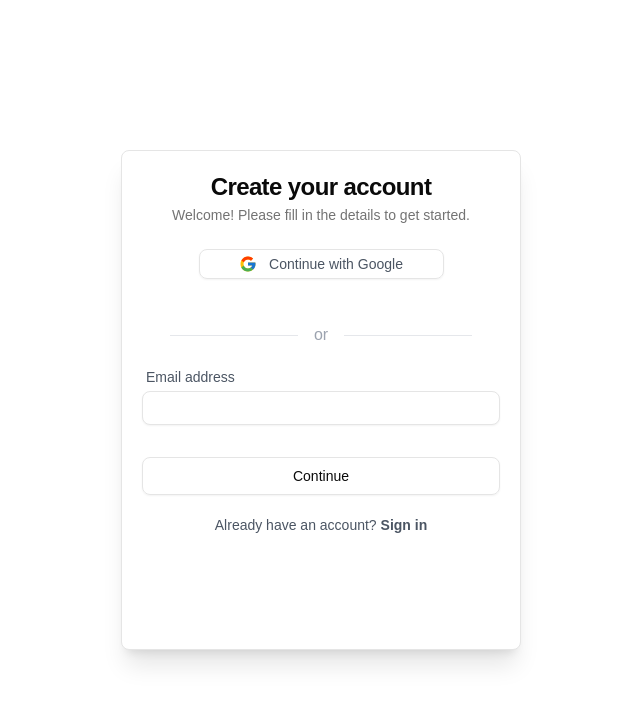
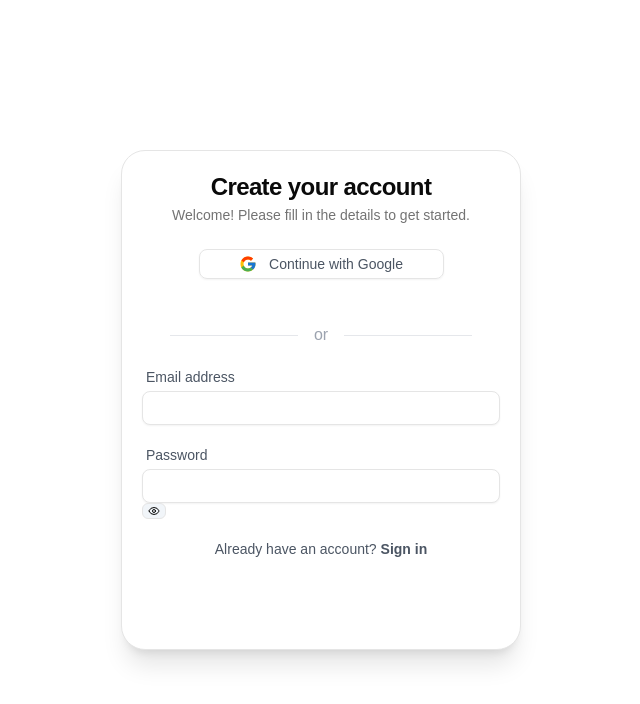
Before and after one commit to leulmes/e-commerce, a Next.js app: page /sign-up in a window 1280 px wide. Shown: the top 704 px of the page, without its empty margins (319-959 px from the left). Built offline with nearby package versions, Linux system fonts and the light colour scheme.

Commit message:
password toggle update

```diff
--- a/src/app/sign-in/page.tsx
+++ b/src/app/sign-in/page.tsx
@@ -16,7 +16,7 @@ import Link from "next/link";
 const SignIn = () => {
 	return (
 		<div className="flex items-center justify-center h-screen ">
-			<Card className="w-[400px] h-[500px] shadow-xl">
+			<Card className="w-[400px] h-[500px] shadow-xl rounded-3xl">
 				<CardHeader className="flex items-center justify-center">
 					<CardTitle>Sign in to vintage.</CardTitle>
 					<CardDescription>Welcome! Please sign in to continue</CardDescription>
--- a/src/app/sign-up/page.tsx
+++ b/src/app/sign-up/page.tsx
@@ -9,14 +9,18 @@ import {
 } from "@/components/ui/card";
 import Link from "next/link";
 import { FcGoogle } from "react-icons/fc";
+import EyeToggle from "@/components/ui/EyeToggle";
+import { Eye } from "lucide-react";
 
 const SignUp = () => {
 	return (
 		<div className="flex items-center justify-center h-screen ">
-			<Card className="w-[400px] h-[500px] shadow-xl">
+			<Card className="w-[400px] h-[500px] shadow-xl rounded-3xl">
 				<CardHeader className="flex items-center justify-center">
 					<CardTitle>Create your account</CardTitle>
-					<CardDescription>Welcome! Please fill in the details to get started.</CardDescription>
+					<CardDescription>
+						Welcome! Please fill in the details to get started.
+					</CardDescription>
 				</CardHeader>
 				<CardContent className="flex items-center justify-center">
 					<button className="flex gap-3 items-center justify-center border rounded-lg py-1 px-4 shadow-sm w-[70%] hover:bg-gray-100">
@@ -37,9 +41,17 @@ const SignUp = () => {
 						Email address
 					</label>
 					<input className="border rounded-lg py-1 px-4 shadow-sm"></input>
-					<button className="border rounded-lg py-2 px-4  shadow-sm hover:bg-gray-100 mt-8 text-sm">
-						Continue
-					</button>
+
+					<label className="text-sm text-gray-600 pb-1 pl-1 mt-5">
+						Password
+					</label>
+					<input
+						type="password"
+						id="pwd"
+						name="pwd"
+						className="border rounded-lg py-1 px-4 shadow-sm"
+					></input>
+					<EyeToggle />
 				</div>
 
 				<CardFooter className="flex flex-col items-center justify-center">
--- /dev/null
+++ b/src/components/ui/EyeToggle.tsx
@@ -0,0 +1,20 @@
+"use client";
+import React, { useState } from "react";
+import { Eye, EyeOff } from "lucide-react";
+const EyeToggle = () => {
+    const [showPassword, setShowPassword] = useState<boolean>(false);
+
+    const togglePassword = () => {
+        console.log("yee");
+        setShowPassword(!showPassword);
+    }
+	return (
+		<div className="cursor-pointer">
+			<button onClick={() => togglePassword()} className="flex items-center justify-center bg-slate-100 w-6 h-4 p-1 border rounded-md hover:bg-gray-200">
+                {showPassword ? <EyeOff className="w-3 h-3"/> : <Eye className="w-3 h-3"/>}
+            </button>
+		</div>
+	);
+};
+
+export default EyeToggle;
```
